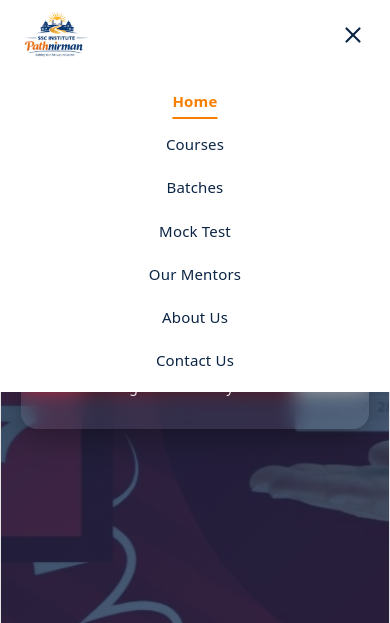
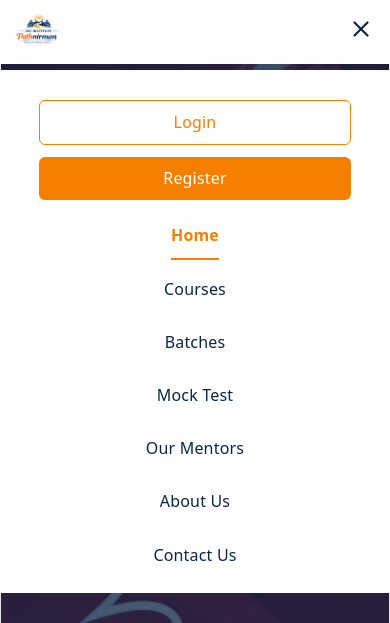
Before and after one commit to Rahul12022004/SSC, a React (Vite) app: page / in a window 390 px wide. Both pictures are taken after a click on the element 353 px from the left and 38 px from the top of the page. Shown: the top 623 px of the page. Built offline with nearby package versions, Linux system fonts and the light colour scheme; no server answers.

Commit message:
Update the Navbar

```diff
--- a/src/components/Navbar.jsx
+++ b/src/components/Navbar.jsx
@@ -39,6 +39,21 @@ function Navbar() {
 
         {/* NAV LINKS */}
         <div className={`navLinks ${menuOpen ? "active" : ""}`}>
+          <div className="mobileAuth">
+            {!user ? (
+              <>
+                <NavLink to="/login" className="loginBtn">
+                  Login
+                </NavLink>
+                <NavLink to="/register" className="registerBtn">
+                  Register
+                </NavLink>
+              </>
+            ) : (
+              <button className="logoutBtn">Logout</button>
+            )}
+          </div>
+
           <NavLink to="/" end onClick={closeMenu}>
             Home
           </NavLink>
--- a/src/styles/navbar.css
+++ b/src/styles/navbar.css
@@ -12,15 +12,14 @@
 /* SCROLL EFFECT */
 .navbarPage.scrolled {
   box-shadow: 0 4px 20px rgba(0, 0, 0, 0.08);
-  backdrop-filter: blur(6px);
+  backdrop-filter: blur(10px);
 }
 
 /* ================= CONTAINER ================= */
 .navbarPage .navContainer {
   max-width: 1200px;
   margin: auto;
-  padding: 10px 24px;
-
+  padding: 10px 16px;
   display: flex;
   align-items: center;
   justify-content: space-between;
@@ -44,8 +43,6 @@
   margin-left: 30px;
 }
 
-/* LINKS */
-/* NAV LINKS */
 .navbarPage .navLinks a {
   color: #0B2545;
   font-size: 15px;
@@ -53,9 +50,10 @@
   position: relative;
   font-weight: 500;
   transition: color 0.3s ease;
+  padding: 6px 0;
 }
 
-/* 🔥 UNDERLINE BASE */
+/* UNDERLINE */
 .navbarPage .navLinks a::after {
   content: "";
   position: absolute;
@@ -72,17 +70,12 @@
   width: 100%;
 }
 
-.navbarPage .navLinks a:hover::after {
-  width: 100%;
-}
-
-/* 🔥 ACTIVE LINK */
+/* ACTIVE */
 .navbarPage .navLinks a.active {
   color: #F77F00;
   font-weight: 600;
 }
 
-/* ACTIVE UNDERLINE ALWAYS VISIBLE */
 .navbarPage .navLinks a.active::after {
   width: 100%;
 }
@@ -94,22 +87,20 @@
   gap: 15px;
 }
 
-/* ================= AUTH BUTTONS ================= */
+/* ================= AUTH BUTTONS (DESKTOP) ================= */
 .navbarPage .authButtons {
   display: flex;
   align-items: center;
   gap: 12px;
 }
 
-/* LOGIN */
 .navbarPage .loginBtn {
   color: #0B2545;
   font-size: 15px;
   font-weight: 500;
-  text-decoration: none; /* ✅ add this */
+  text-decoration: none;
 }
 
-/* REGISTER */
 .navbarPage .registerBtn {
   background: #F77F00;
   color: white;
@@ -117,14 +108,13 @@
   border-radius: 6px;
   font-weight: 500;
   transition: 0.3s;
-  text-decoration: none; /* ✅ add this */
+  text-decoration: none;
 }
 
 .navbarPage .registerBtn:hover {
   background: #d96c00;
 }
 
-/* LOGOUT BUTTON */
 .navbarPage .logoutBtn {
   background: #F77F00;
   color: white;
@@ -149,9 +139,36 @@
   color: #0B2545;
 }
 
+/* ================= MOBILE AUTH ================= */
+.navbarPage .mobileAuth {
+  display: none;
+}
+
+/* ================= TABLET ================= */
+@media (max-width: 1100px) {
+  .navbarPage .navLinks {
+    gap: 18px;
+  }
+
+  .navbarPage .navLinks a {
+    font-size: 14px;
+  }
+}
+
 /* ================= MOBILE ================= */
 @media (max-width: 900px) {
 
+  /* MENU ICON */
+  .navbarPage .menuIcon {
+    display: block;
+  }
+
+  /* HIDE DESKTOP BUTTONS */
+  .navbarPage .authButtons {
+    display: none;
+  }
+
+  /* NAV LINKS DROPDOWN */
   .navbarPage .navLinks {
     position: absolute;
     top: 70px;
@@ -161,25 +178,75 @@
 
     flex-direction: column;
     align-items: center;
-    gap: 20px;
+    gap: 18px;
     padding: 20px 0;
 
-    display: none;
+    margin-left: 0;
+
+    /* animation */
+    transform: translateY(-20px);
+    opacity: 0;
+    pointer-events: none;
+    transition: all 0.3s ease;
   }
 
   .navbarPage .navLinks.active {
-    display: flex;
+    transform: translateY(0);
+    opacity: 1;
+    pointer-events: auto;
   }
 
-  .navbarPage .authButtons {
-    display: none;
+  /* MOBILE LINKS */
+  .navbarPage .navLinks a {
+    font-size: 16px;
   }
 
-  .navbarPage .menuIcon {
-    display: block;
+  /* MOBILE AUTH SECTION */
+  .navbarPage .mobileAuth {
+    display: flex;
+    flex-direction: column;
+    gap: 12px;
+    width: 80%;
+    margin-top: 10px;
   }
 
-  .navbarPage .navLinks {
-    margin-left: 0;
+  /* LOGIN BUTTON (MOBILE) */
+  .navbarPage .mobileAuth .loginBtn {
+    text-align: center;
+    padding: 10px;
+    border: 1px solid #F77F00;
+    border-radius: 6px;
+    color: #F77F00;
+    font-weight: 500;
+    text-decoration: none;
+  }
+
+  /* REGISTER BUTTON (MOBILE) */
+  .navbarPage .mobileAuth .registerBtn {
+    text-align: center;
+    padding: 10px;
+    background: #F77F00;
+    color: #fff;
+    border-radius: 6px;
+    font-weight: 500;
+    text-decoration: none;
+  }
+
+  /* LOGOUT BUTTON (MOBILE) */
+  .navbarPage .mobileAuth .logoutBtn {
+    padding: 10px;
+    background: #F77F00;
+    color: white;
+    border-radius: 6px;
+    border: none;
+    cursor: pointer;
   }
 }
+
+/* ================= SMALL MOBILE ================= */
+@media (max-width: 500px) {
+  .navbarPage .logo img {
+    width: 45px;
+    height: 38px;
+  }
+}
```
